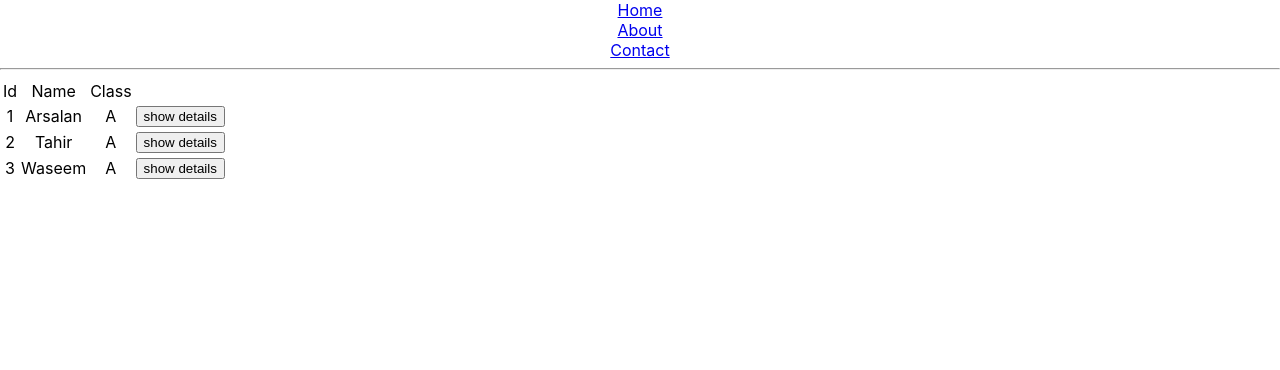
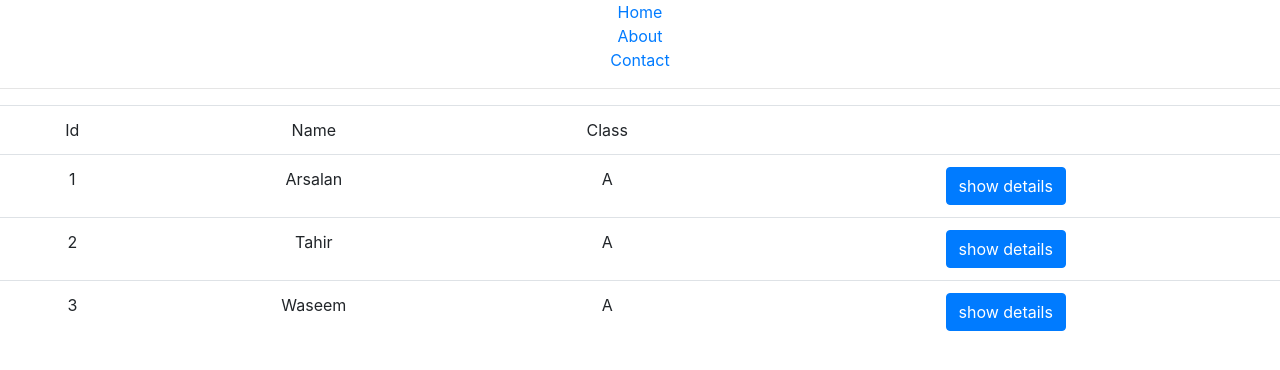
Before and after one commit to shayan-hub/Scoring, a React (Create React App) app: page / in a window 1280 px wide. Shown: the top 370 px of the page. Built offline with nearby package versions, Linux system fonts and the light colour scheme.

Commit message:
Bootstrap
bootstrap saturday 12 oct initial

```diff
--- a/package.json
+++ b/package.json
@@ -3,7 +3,9 @@
   "version": "0.1.0",
   "private": true,
   "dependencies": {
+    "bootstrap": "^4.3.1",
     "react": "^16.9.0",
+    "react-bootstrap": "^1.0.0-beta.14",
     "react-dom": "^16.9.0",
     "react-router-dom": "^5.1.2",
     "react-scripts": "3.1.2"
--- a/src/App.js
+++ b/src/App.js
@@ -8,6 +8,7 @@ import About from './Components/About'
 import Home from './Components/Home'
 import Contact from './Components/Contact'
 import Navigation from './Components/Navigation'
+import 'bootstrap/dist/css/bootstrap.min.css';
 
 
 
--- a/src/Components/Home.jsx
+++ b/src/Components/Home.jsx
@@ -1,5 +1,6 @@
 import React from 'react';
 import {data} from '../Services'
+import {Button,Table} from 'react-bootstrap'
 
 
 function Home(props) {
@@ -11,7 +12,7 @@ function Home(props) {
 
 
     return (
-        <table>
+        <Table>
             <thead>
             <tr>
             <td>Id</td>
@@ -29,9 +30,9 @@ function Home(props) {
                             <td>{user.id}</td>
                             <td>{user.name}</td>
                             <td>{user.class}</td>
-                            <td>                 <button onClick={() => showUserDetail(user)}>
+                            <td>                 <Button onClick={() => showUserDetail(user)}>
                   show details
-                  </button></td>
+                  </Button></td>
                          </tr>
 
 
@@ -46,7 +47,7 @@ function Home(props) {
 
 
 
-        </table>
+        </Table>
       );
 }
 
```
Also changed, not shown: 1 other file (tests, documents, lock files or other folders).
